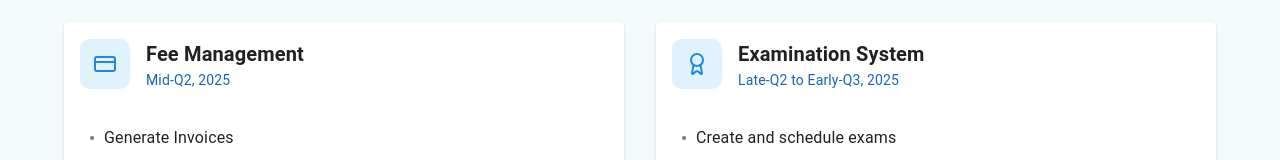
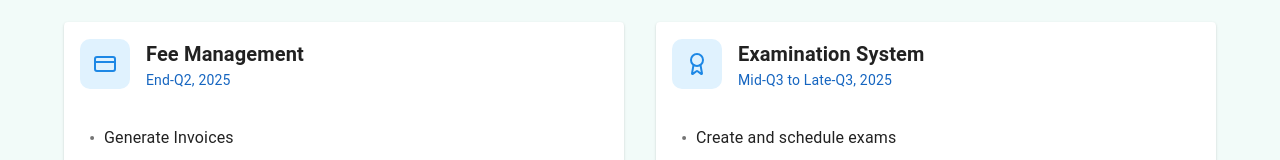
Before and after one commit to buddhagrg/school-admin-landing-page, a Next.js app: page / in a window 1280 px wide. Shown: the part 1916-2076 px from the top of the page. Built offline with nearby package versions, Linux system fonts and the light colour scheme; no server answers; what @mui/material-nextjs would draw is missing.

Commit message:
update roadmap time

```diff
--- a/components/roadmap.tsx
+++ b/components/roadmap.tsx
@@ -25,7 +25,7 @@ export const Roadmap = () => {
   }> = [
     {
       title: "Fee Management",
-      releaseTime: "Mid-Q2, 2025",
+      releaseTime: "End-Q2, 2025",
       icon: <CreditCard />,
       features: [
         "Generate Invoices",
@@ -35,7 +35,7 @@ export const Roadmap = () => {
     },
     {
       title: "Examination System",
-      releaseTime: "Late-Q2 to Early-Q3, 2025",
+      releaseTime: "Mid-Q3 to Late-Q3, 2025",
       icon: <Award />,
       features: [
         "Create and schedule exams",
```
